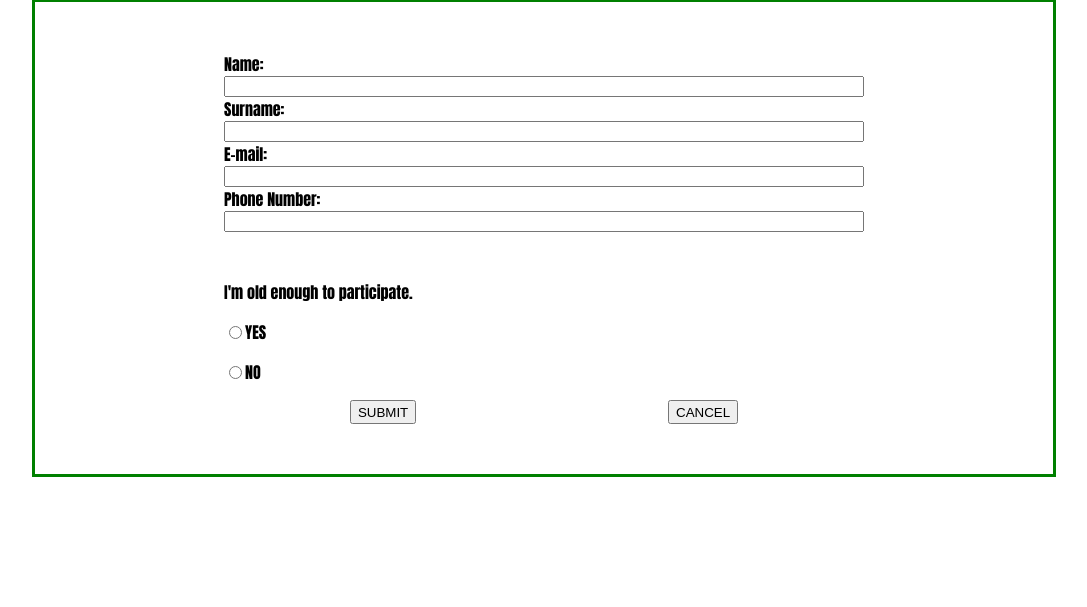
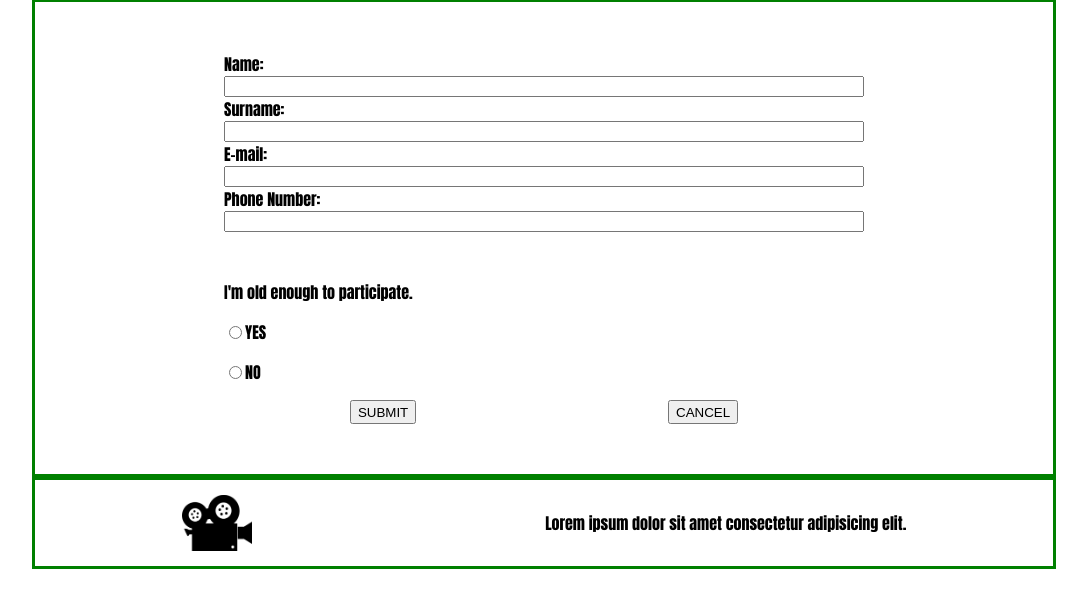
Before and after one commit to meleshkevich/registration-page, a website: page src/index.html in a window 1280 px wide. Shown: the part 77-684 px from the top of the page, without its empty margins (104-1191 px from the left). Drawn offline with nearby package versions, Linux system fonts and the light colour scheme; files that its build step writes are made by us from their sources.

Commit message:
description box finished

```diff
--- a/src/css/style.scss
+++ b/src/css/style.scss
@@ -71,6 +71,7 @@
     padding-bottom: 40px;
 }
 
+.description__container,
 .form__container{
     width: 80%;
     margin: auto;
@@ -98,3 +99,18 @@
     flex-direction: row;
     justify-content: space-evenly;
 }
+
+.description__container{
+    display: flex;
+    flex-direction: row;
+    justify-content: space-around;
+}
+
+.description__image{
+    width: 100px;
+}
+
+.description__text,
+.description__image{
+    padding: 15px;
+}
--- a/src/index.html
+++ b/src/index.html
@@ -58,16 +58,14 @@
             <div class="button__container"><button type="submit">SUBMIT</button><br>
             <button type="submit">CANCEL</button>
             </div>
+        </form>
 
-        </form>
       </div>
+    </div>
+    <div class="description__container">
+        <img class="description__image" src="./img/cinema.png" alt="">
+        <p class="description__text">Lorem ipsum dolor sit amet consectetur adipisicing elit. </p>
+
     </div>
   </body>
 </html>
-
-<!--
-  <label for="yes_no_radio">Do you agree to the terms?</label>
-<p><input type="radio" name="yes_no" checked>Yes</input></p>
-<p>
-<input type="radio" name="yes_no">No</input>
-</p> -->
```
Also changed, not shown: src/img/cinema.png (added).
